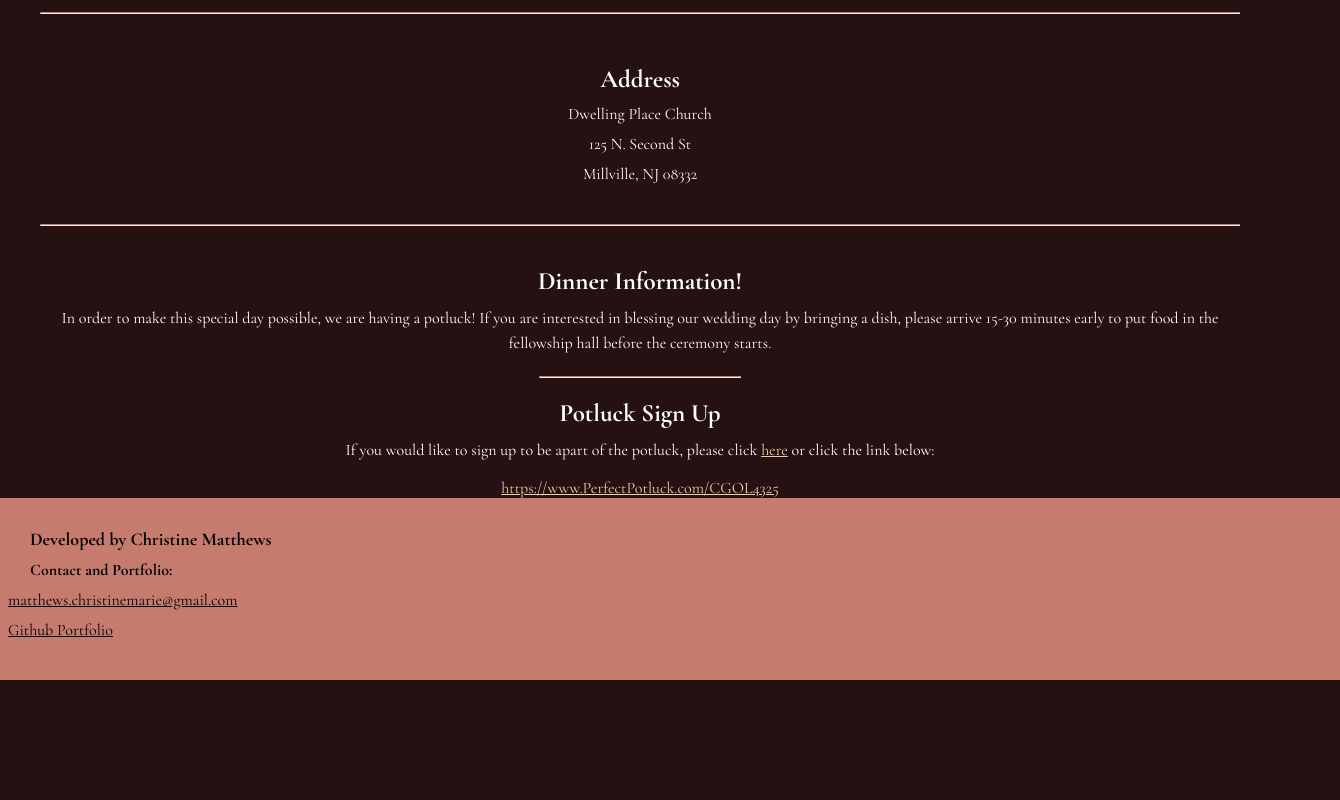
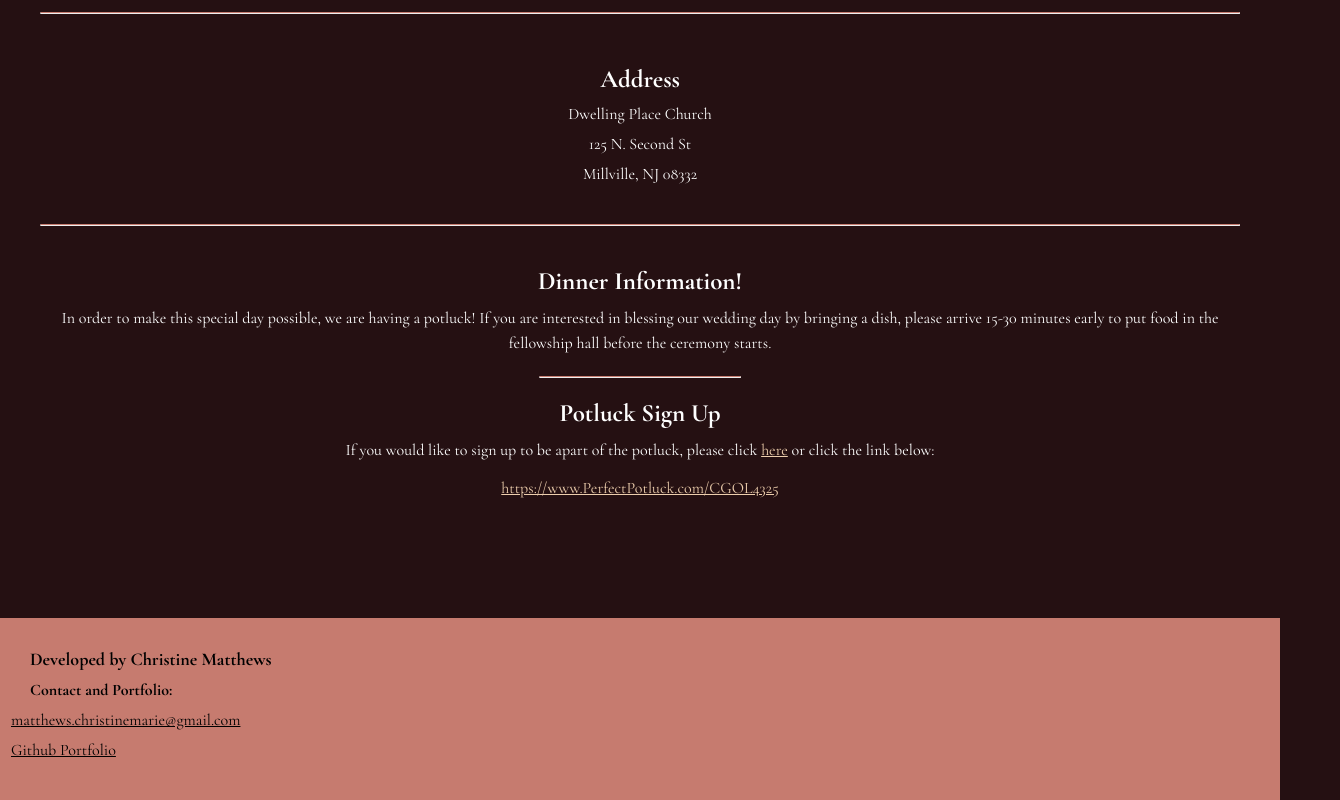
Before and after one commit to cmatthews3212/singer-wedding, a React (Vite) app: page / in a window 1280 px wide. Shown: the part 790-1590 px from the top of the page, 1340 px wide, since content can reach past the window. Before the commit the page ends 1470 px from the top, so only its background shows below. Built offline with nearby package versions, Linux system fonts and the light colour scheme; a web font is replaced by a local one.

Commit message:
add travel info

```diff
--- a/src/App.css
+++ b/src/App.css
@@ -185,17 +185,23 @@ a {
 
 /* footer */
 
-#root {
+/* #root {
   position: relative;
   min-height: 160vh;
+} */
+
+body {
+  min-height: 100vh;
+
 }
+
 footer {
   background-color: #c67b6f;
   padding: 30px;
   /* margin-top: 100px; */
-  position: absolute;
-  top: 100%;
-  width: 100%;
+  position: relative;
+  top: 10vh;
+  /* width: 100%; */
 }
 
 footer h4 {
@@ -232,3 +238,11 @@ footer ul li a {
   color: black;
 
 }
+
+/* Travel Page */
+.travel {
+  font-size: 50px;
+  margin-bottom: 60vh;
+}
+
+/* Registry Page */
--- a/src/components/Footer.jsx
+++ b/src/components/Footer.jsx
@@ -3,7 +3,7 @@ import { useState } from 'react';
 const Footer = () => {
 
     return (
-        <div>
+        <div className='footerCont'>
             <footer>
                 <h4>Developed by Christine Matthews</h4>
                 <p><strong>Contact and Portfolio:</strong></p>
--- a/src/components/pages/Travel.jsx
+++ b/src/components/pages/Travel.jsx
@@ -1,7 +1,7 @@
 export default function Travel () {
     return (
         <div className="content">
-            <h2>Travel</h2>
+            <p className="travel">Travel info is coming soon!</p>
         </div>
     )
 }
```
